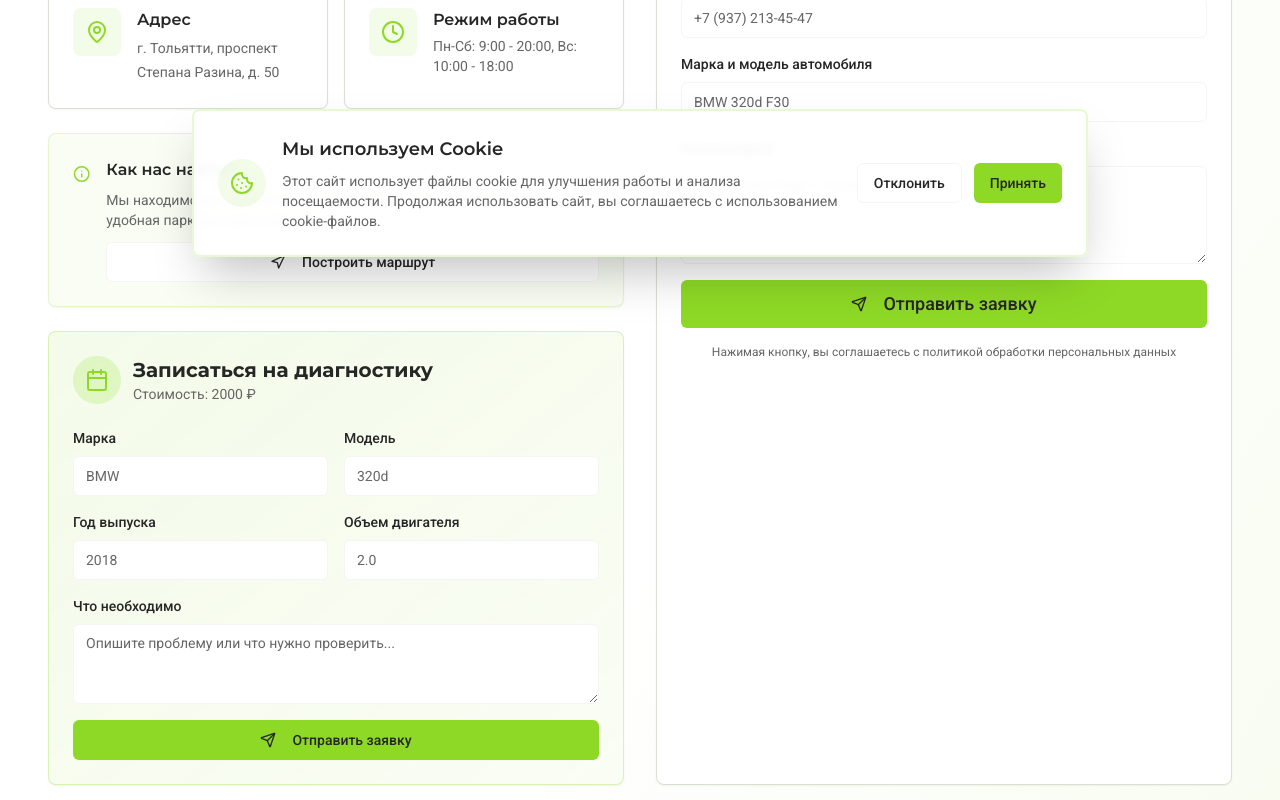
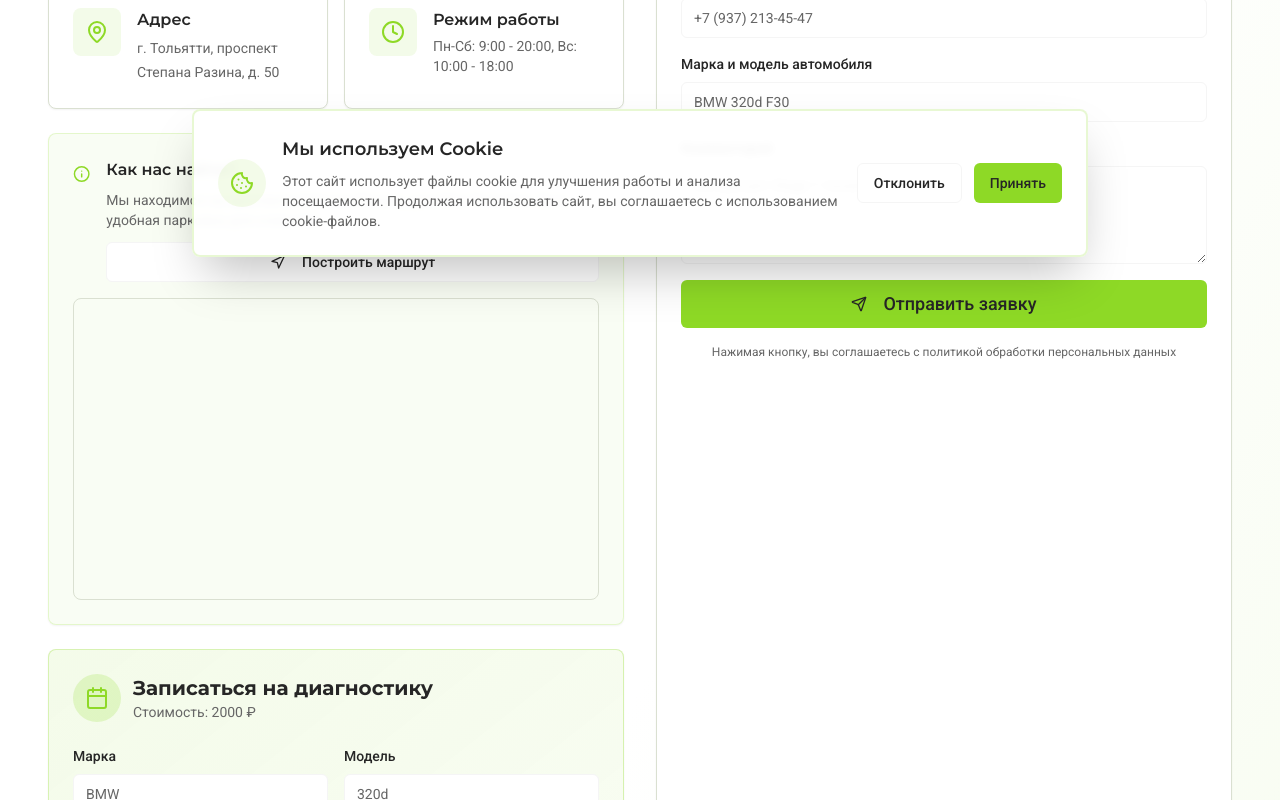
Before and after one commit to pr-poehali-dev/add-tuning-site, a React (Vite) app: page /contacts in a window 1280 px wide. Shown: the part 527-1327 px from the top of the page. Built offline with nearby package versions, Linux system fonts and the light colour scheme.

Commit message:
Добавить геолокацию на карту

```diff
--- a/src/pages/Contacts.tsx
+++ b/src/pages/Contacts.tsx
@@ -272,18 +272,28 @@ const Contacts = () => {
 
               <Card className="bg-primary/5 border-primary/20 animate-fade-in" style={{ animationDelay: '200ms' }}>
                 <CardContent className="p-6">
-                  <div className="flex items-start gap-4">
+                  <div className="flex items-start gap-4 mb-4">
                     <Icon name="Info" size={24} className="text-primary mt-1" />
                     <div>
                       <h3 className="font-semibold mb-2">Как нас найти?</h3>
                       <p className="text-sm text-muted-foreground mb-3">Мы находимся на проспекте Степана Разина, дом 50 в Тольятти. Есть удобная парковка для клиентов.</p>
                       <Button variant="outline" className="w-full" asChild>
-                        <a href="https://yandex.ru/maps" target="_blank" rel="noopener noreferrer">
+                        <a href="https://yandex.ru/maps/-/CDdkqSlp" target="_blank" rel="noopener noreferrer">
                           <Icon name="Navigation" size={16} className="mr-2" />
                           Построить маршрут
                         </a>
                       </Button>
                     </div>
+                  </div>
+                  <div className="mt-4 rounded-lg overflow-hidden border border-border">
+                    <iframe
+                      src="https://yandex.ru/map-widget/v1/?um=constructor%3A8b5e8c6f9d4a3e2f1c0b9a8d7e6f5a4b3c2d1e0f&amp;source=constructor"
+                      width="100%"
+                      height="300"
+                      frameBorder="0"
+                      className="w-full"
+                      title="Карта ADD Tuning"
+                    ></iframe>
                   </div>
                 </CardContent>
               </Card>
```
